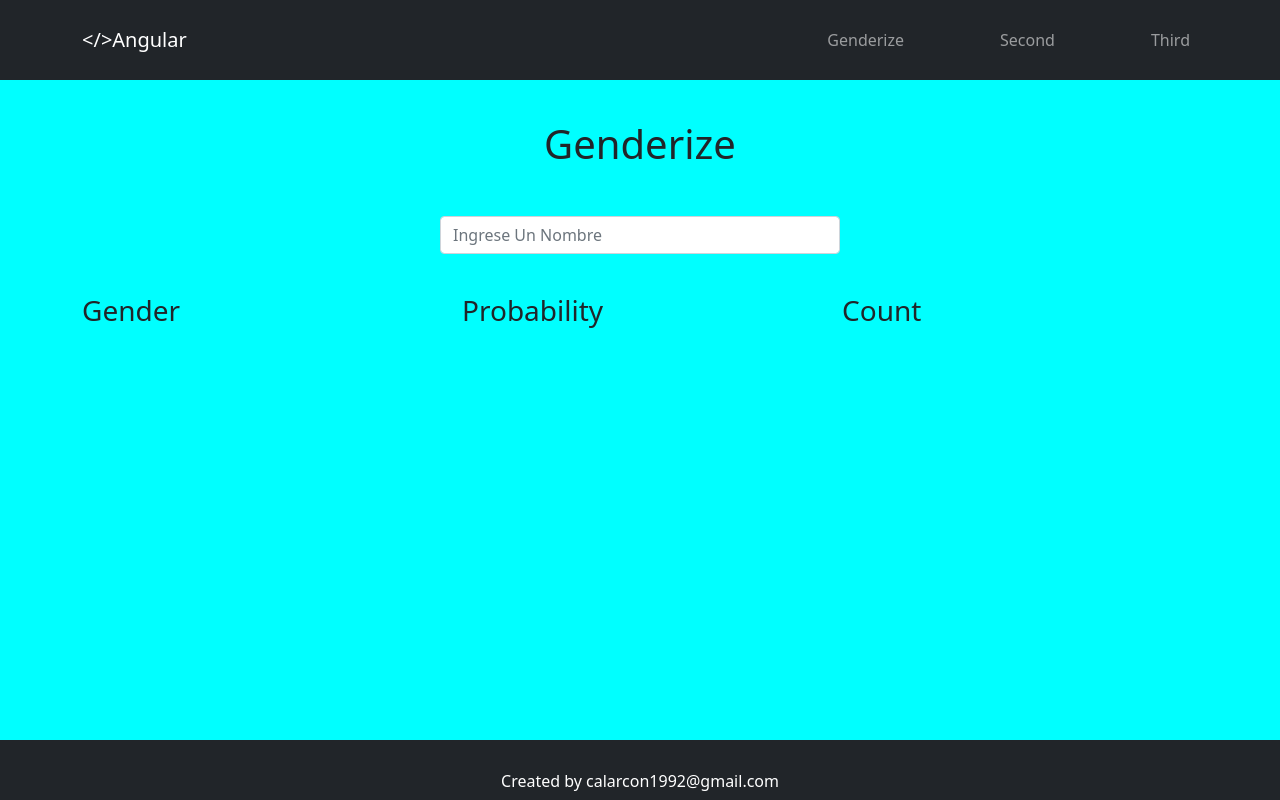
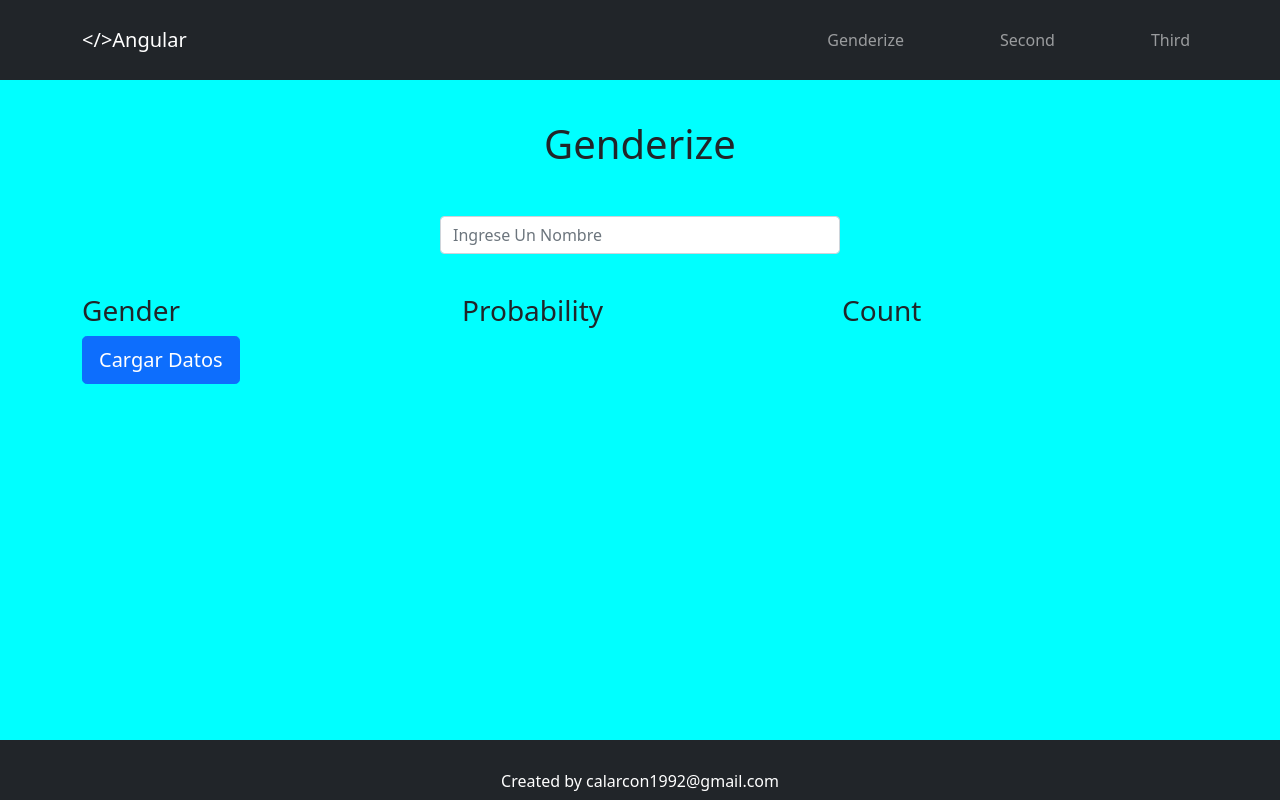
Before and after one commit to ClaudioAlarcon/angular, an Angular app: page /genderize in a window 1280 px wide. Built offline with nearby package versions, Linux system fonts and the light colour scheme.

Commit message:
getting data from endpoint

```diff
--- a/src/app/app-routing.module.ts
+++ b/src/app/app-routing.module.ts
@@ -1,4 +1,6 @@
+import { HttpClientModule } from '@angular/common/http';
 import { NgModule } from '@angular/core';
+import { BrowserModule } from '@angular/platform-browser';
 import { RouterModule, Routes } from '@angular/router';
 import { GenderizeComponent } from './components/exercises/genderize/genderize.component';
 
@@ -10,7 +12,7 @@ const routes: Routes = [
 ];
 
 @NgModule({
-  imports: [RouterModule.forRoot(routes)],
+  imports: [RouterModule.forRoot(routes), BrowserModule, HttpClientModule , RouterModule],
   exports: [RouterModule]
 })
 export class AppRoutingModule { }
--- a/src/app/components/exercises/genderize/genderize.component.html
+++ b/src/app/components/exercises/genderize/genderize.component.html
@@ -14,6 +14,7 @@
             <div class="col">
                 <h3>Count</h3>
             </div>
-          </div>
+        </div>
+        <button type="button" class="btn btn-primary btn-lg btn-block" (click)="getEndpointData()">Cargar Datos</button>
     </div>
 </div>
--- a/src/app/components/exercises/genderize/genderize.component.ts
+++ b/src/app/components/exercises/genderize/genderize.component.ts
@@ -1,4 +1,6 @@
 import { Component, OnInit } from '@angular/core';
+import { Genderize } from 'src/app/interfaces/genderize';
+import { EndpointService } from 'src/app/services/endpoint.service';
 
 @Component({
   selector: 'app-genderize',
@@ -6,10 +8,19 @@ import { Component, OnInit } from '@angular/core';
   styleUrls: ['./genderize.component.css']
 })
 export class GenderizeComponent implements OnInit {
+  public data: any;
+  public gender: any;
 
-  constructor() { }
+  constructor(public endpoint: EndpointService) { }
 
   ngOnInit(): void {
   }
 
+  public getEndpointData(): void {
+    this.data = GenderizeComponent;
+    this.endpoint.getData('https://api.genderize.io/?name=claudio').subscribe((res: Genderize) => {
+    this.data = res;
+  });
 }
+
+}
```
